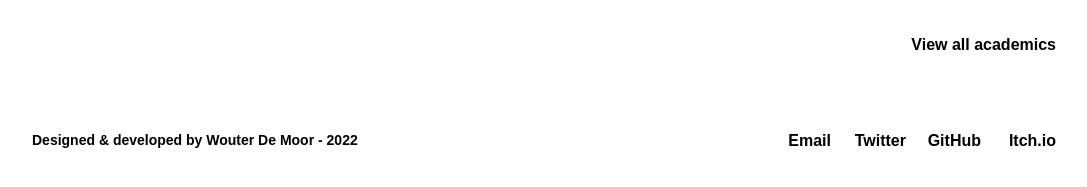
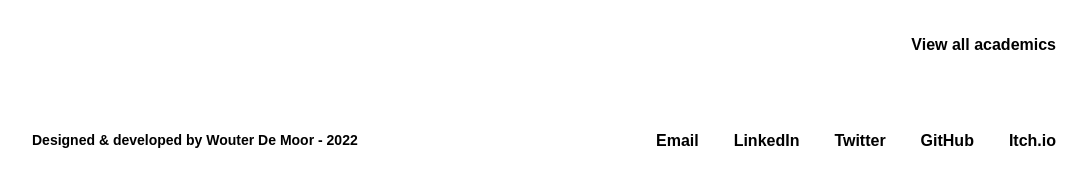
Before and after one commit to EezehDev/Portfolio, an Eleventy site: page src/index.md in a window 1280 px wide. Shown: the part 1597-1784 px from the top of the page, without its empty margins (96-1183 px from the left). Built offline with nearby package versions, Linux system fonts and the light colour scheme; Eleventy itself is replaced by a stand-in of ours; files that its build step writes are made by us from their sources; what eleventy-plugin-postcss would draw is missing.

Commit message:
Added linkedin

```diff
--- a/src/_includes/layout.njk
+++ b/src/_includes/layout.njk
@@ -48,6 +48,7 @@
           </div>
           <div class="socials">
             <a href="mailto:wouter.demoor@live.be">Email</a>
+            <a href="https://www.linkedin.com/in/wouter-de-moor-65646a247/" target="_blank" rel="noopener noreferrer">LinkedIn</a>
             <a href="https://twitter.com/EezehDev" target="_blank" rel="noopener noreferrer">Twitter</a>
             <a href="https://github.com/EezehDev" target="_blank" rel="noopener noreferrer">GitHub</a>
             <a href="https://eezehdev.itch.io/" target="_blank" rel="noopener noreferrer">Itch.io</a>
--- a/src/assets/style.pcss
+++ b/src/assets/style.pcss
@@ -151,12 +151,12 @@ a:hover{
 
 .socials{
     display: flex;
-    grid-template-rows: repeat(4, 1fr);
-    width: 30rem;
+    grid-template-rows: repeat(5, 1fr);
+    justify-content: space-between;
+    width: 40rem;
 
     a{
         display: block;
-        width: 25%;
         text-align: right;
     }
 }
```
